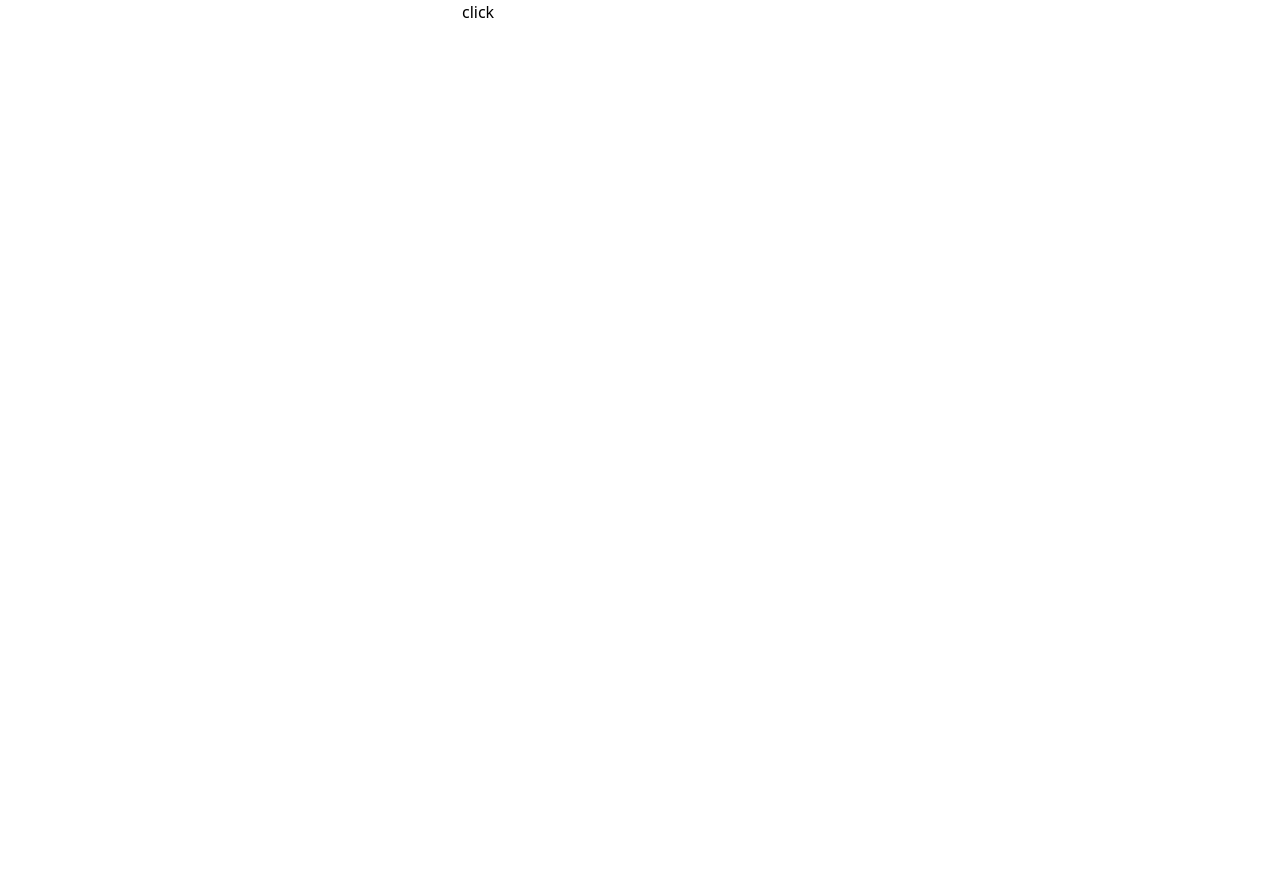
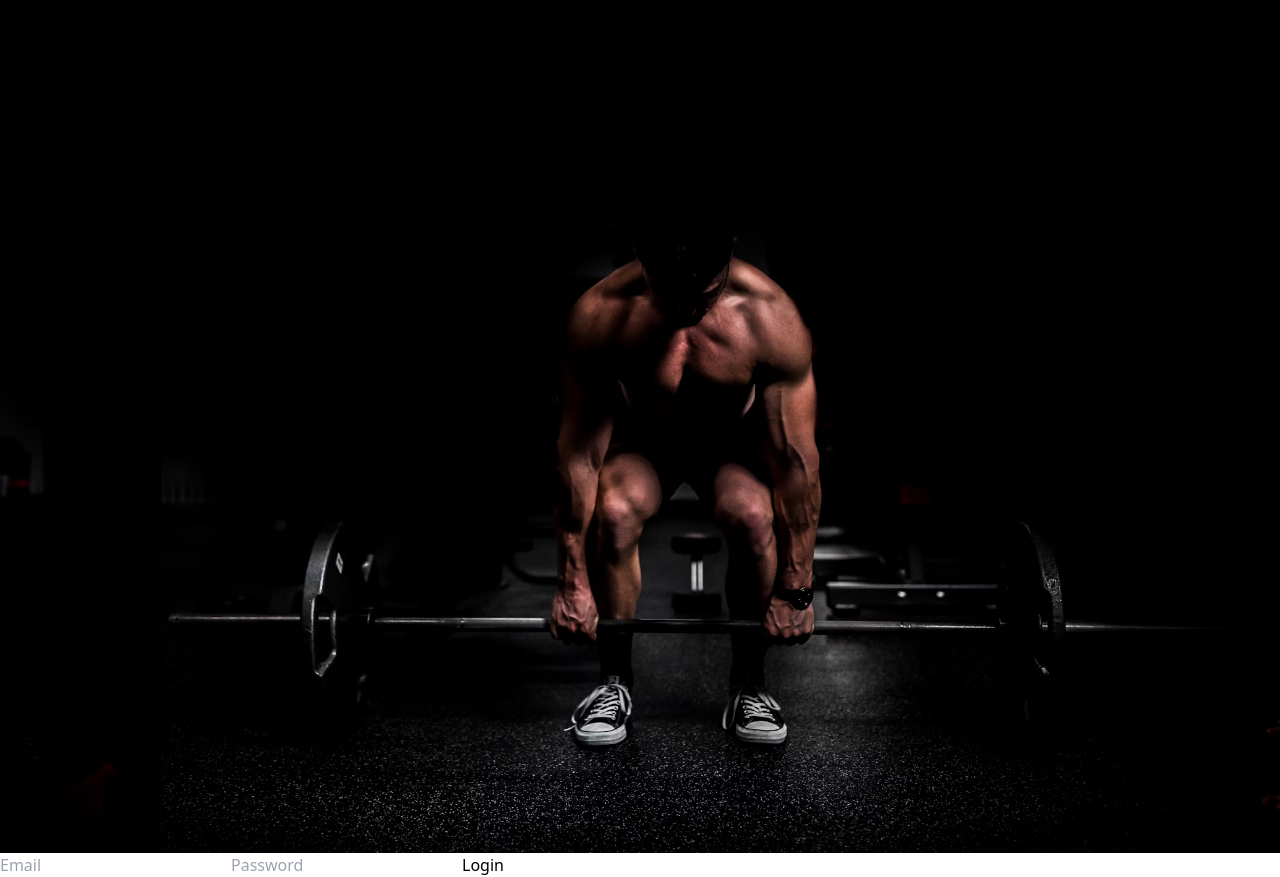
Before and after one commit to MuhammadSaikat25/L2-A4-Frontend, a React (Vite) app: page /logIn in a window 1280 px wide. Before the commit the page ends 800 px from the top, so only its background shows below. Built offline with nearby package versions, Linux system fonts and the light colour scheme.

Commit message:
deign login page

```diff
--- a/src/components/ui/Auth/Login.tsx
+++ b/src/components/ui/Auth/Login.tsx
@@ -3,7 +3,7 @@ import { useLoginMutation } from "../../../redux/Feature/auth/authApi";
 import { useAppDispatch } from "../../../redux/hooks";
 import { setUser } from "../../../redux/Feature/auth/authSlice";
 import verifyJwt from "../../../utils/verifyJwt";
-
+import logo from "../../../assets/images/loging.png";
 const LoginUl = () => {
   const [email, setEmail] = useState("");
   const dispatch = useAppDispatch();
@@ -23,15 +23,28 @@ const LoginUl = () => {
   };
 
   return (
-    <div>
-      <div className="bg-red-600 p-4">
-        <form onSubmit={handelForm}>
-          <input className="border" onChange={(e) => setEmail(e.target.value)} type="text" />
+    <div className="relative">
+      <img className="w-screen h-screen object-cover" src={logo} alt="" />
+      <div className="absolute z-10 lg:top-[250px] top-[300px] left-[80px] lg:left-[600px] bg-slate-600 p-4 lg:p-10 rounded-md bg-opacity-50 ">
+        <form
+          className="flex flex-col gap-5 lg:w-[300px]"
+          onSubmit={handelForm}
+        >
           <input
+            className="border  rounded-3xl px-3 w-full"
+            onChange={(e) => setEmail(e.target.value)}
+            type="text"
+            placeholder="Email"
+          />
+          <input
+            className="rounded-3xl px-3  border-purple-500 border-2"
+            placeholder="Password"
             type="password"
             onChange={(e) => setPassword(e.target.value)}
           />
-          <button>click</button>
+          <button className="bg-blue-600 rounded-3xl px-4 text-white">
+            Login
+          </button>
         </form>
       </div>
     </div>
--- a/src/components/ui/Nav.tsx
+++ b/src/components/ui/Nav.tsx
@@ -1,4 +1,4 @@
-import { NavLink, useActionData } from "react-router-dom";
+import { NavLink } from "react-router-dom";
 import { CiSearch } from "react-icons/ci";
 import { IoBagHandleSharp } from "react-icons/io5";
 import { FaUser } from "react-icons/fa";
--- a/src/pages/Home.tsx
+++ b/src/pages/Home.tsx
@@ -1,6 +1,9 @@
 import Banner from "../components/ui/Home/Banner";
+import { useGetProductsQuery } from "../redux/Feature/products/productsApi";
 
 const Home = () => {
+  const { data } = useGetProductsQuery(undefined);
+  console.log(data?.data);
   return (
     <div>
       <Banner></Banner>
--- /dev/null
+++ b/src/redux/Feature/products/productsApi.ts
@@ -0,0 +1,14 @@
+import { baseApi } from "../../api/baseApi";
+
+const productsApi = baseApi.injectEndpoints({
+  endpoints: (builder) => ({
+    getProducts: builder.query({
+      query: () => ({
+        url: "/products",
+        method: "GET",
+      }),
+    }),
+  }),
+});
+
+export const { useGetProductsQuery } = productsApi;
```
Also changed, not shown: src/assets/images/loging.png (added).
